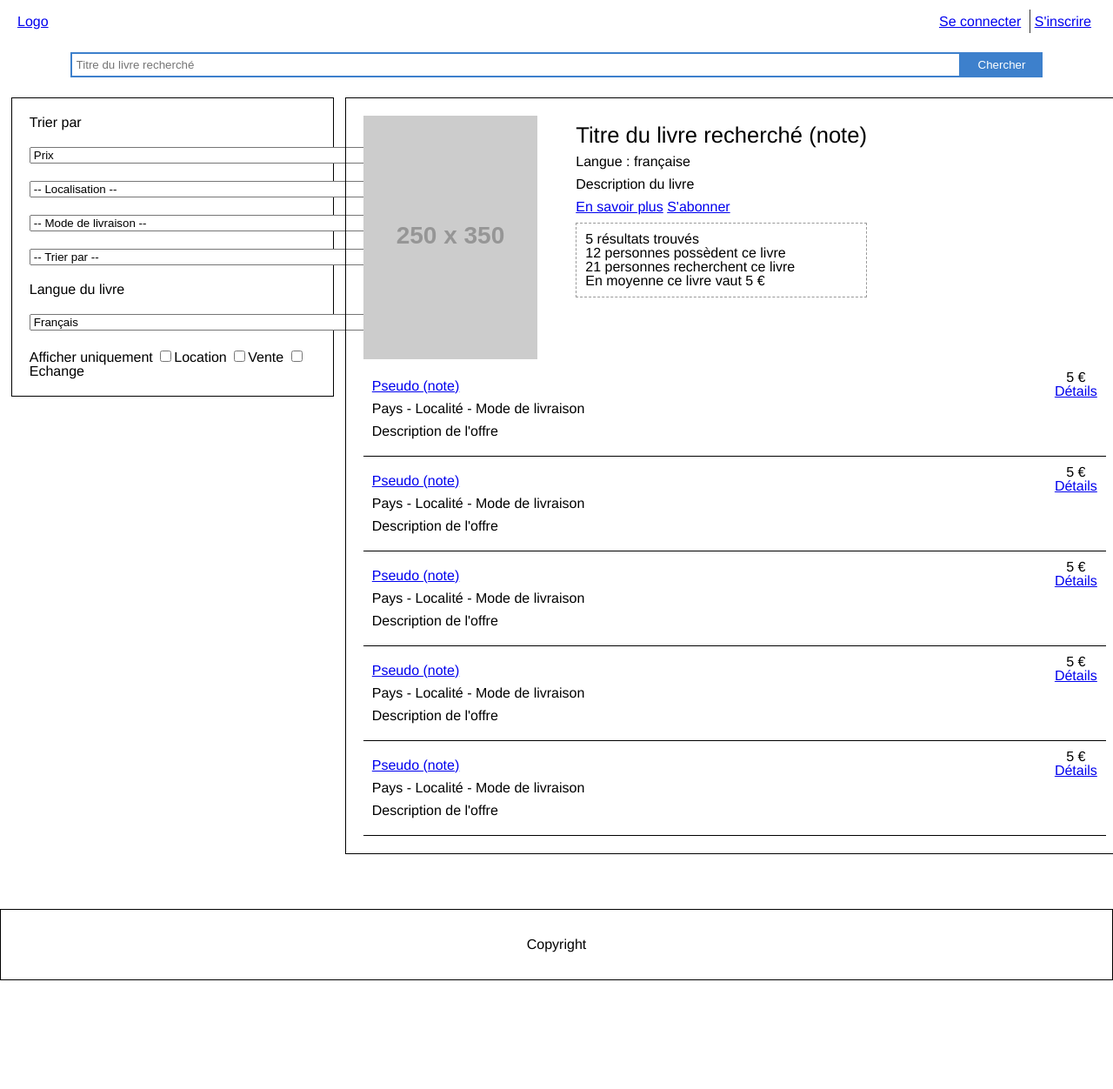
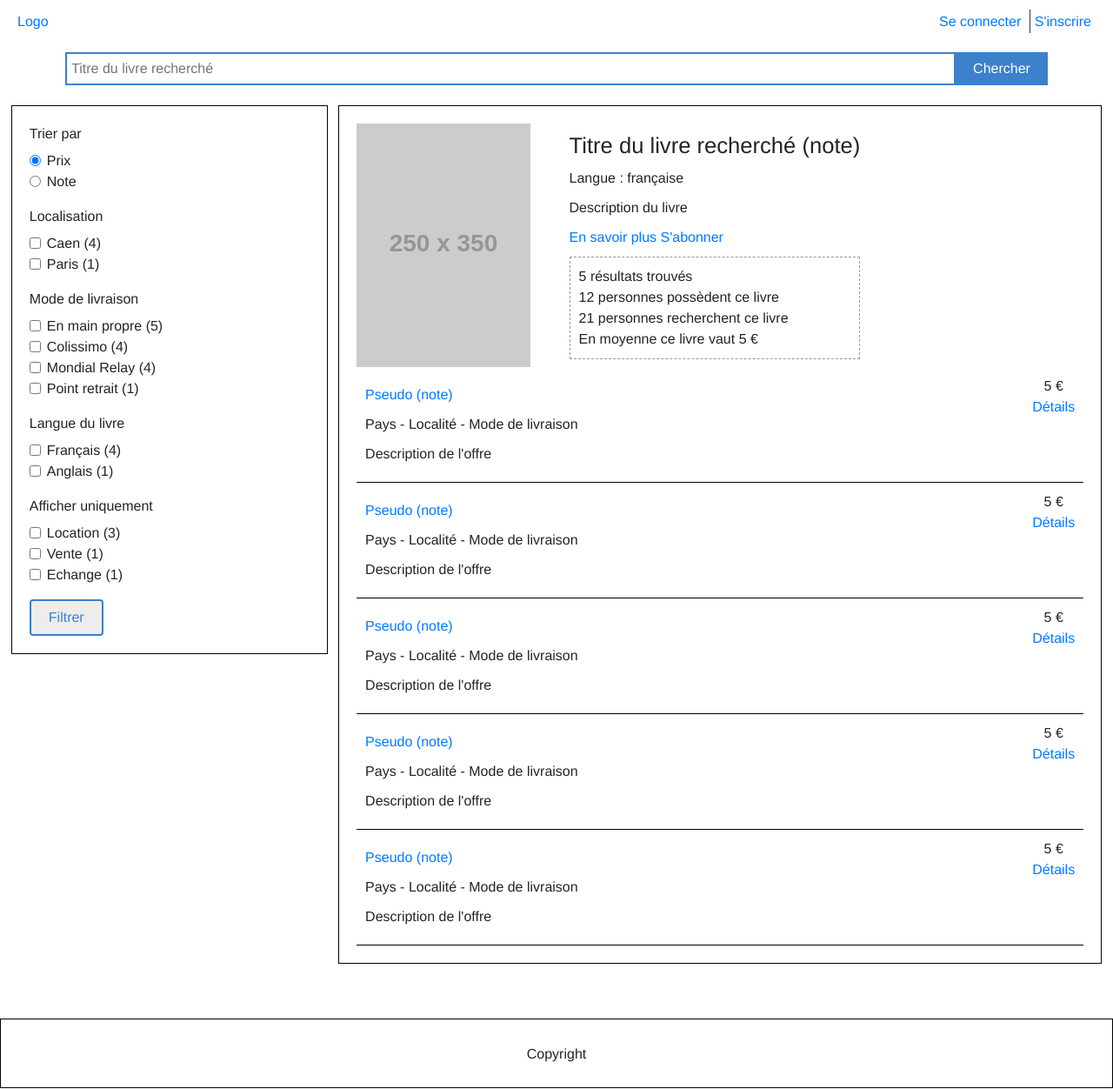
Before and after one commit to vgallien/ihm-livres, a Jekyll site: the page built from recherche/index.html, in a window 1280 px wide. Shown: the whole page at 87% size. Built offline with Jekyll 4.4.1, drawn with Linux system fonts in a browser that asks for light colours; before the commit the page ends 1127 px from its top, so only the background shows below that.

Commit message:
Modification des filtres et ajout de bootstrap

```diff
--- a/_includes/head.html
+++ b/_includes/head.html
@@ -1,6 +1,7 @@
 <head>
     <meta charset="utf-8">
     <title>Prototype</title>
-    <link rel="stylesheet" href="{{ site.baseurl }}/css/reset.css">
+    <link href="https://stackpath.bootstrapcdn.com/bootstrap/4.1.1/css/bootstrap.min.css" rel="stylesheet" integrity="sha384-WskhaSGFgHYWDcbwN70/dfYBj47jz9qbsMId/iRN3ewGhXQFZCSftd1LZCfmhktB" crossorigin="anonymous">
+    <!-- <link rel="stylesheet" href="{{ site.baseurl }}/css/reset.css"> -->
     <link rel="stylesheet" href="{{ site.baseurl }}/css/main.css">
 </head>
--- a/recherche/index.html
+++ b/recherche/index.html
@@ -5,40 +5,74 @@ layout: defaultWithSearchBar
 <div class="container">
     <div class="filtres">
         <form>
-            <label for="tri">Trier par</label>
-            <select id="tri">
-                <option>Prix</option>
-                <option>Note utilisateur</option>
-            </select>
-            <select>
-                <option>-- Localisation --</option>
-                <option>Normandie</option>
-                <option>Bretagne</option>
-            </select>
-            <select>
-                <option>-- Mode de livraison --</option>
-                <option>En main propre</option>
-                <option>Colissimo</option>
-                <option>Point retrait</option>
-            </select>
-            <select>
-                <option>-- Trier par --</option>
-                <option>Localisation</option>
-                <option>Prix</option>
-            </select>
-            <label for="langue">Langue du livre</label>
-            <select id="langue">
-                <option>Français</option>
-                <option>Anglais</option>
-                <option>Allemand</option>
-                <option>Espagnol</option>
-            </select>
-            <div>
-                Afficher uniquement
-                <input type="checkbox" /><label>Location</label>
-                <input type="checkbox" /><label>Vente</label>
-                <input type="checkbox" /><label>Echange</label>
-            </div>
+            <fieldset class="form-group">
+                <legend class="col-form-label pt-0">Trier par</legend>
+                <div class="form-check">
+                    <input class="form-check-input" type="radio" name="tri" id="prix" checked />
+                    <label class="form-check-label" for="prix">Prix</label>
+                </div>
+                <div class="form-check">
+                    <input class="form-check-input" type="radio" name="tri" id="note" />
+                    <label class="form-check-label" for="note">Note</label>
+                </div>
+            </fieldset>
+            <fieldset class="form-group">
+                <legend class="col-form-label pt-0">Localisation</legend>
+                <div class="form-check">
+                    <input class="form-check-input" type="checkbox" name="localisation" id="caen" />
+                    <label class="form-check-label" for="caen">Caen (4)</label>
+                </div>
+                <div class="form-check">
+                    <input class="form-check-input" type="checkbox" name="localisation" id="paris" />
+                    <label class="form-check-label" for="paris">Paris (1)</label>
+                </div>
+            </fieldset>
+            <fieldset class="form-group">
+                <legend class="col-form-label pt-0">Mode de livraison</legend>
+                <div class="form-check">
+                    <input class="form-check-input" type="checkbox" name="livraison" id="en-main-propre" />
+                    <label class="form-check-label" for="en-main-propre">En main propre (5)</label>
+                </div>
+                <div class="form-check">
+                    <input class="form-check-input" type="checkbox" name="livraison" id="colissimo" />
+                    <label class="form-check-label" for="colissimo">Colissimo (4)</label>
+                </div>
+                <div class="form-check">
+                    <input class="form-check-input" type="checkbox" name="livraison" id="mondial-relay" />
+                    <label class="form-check-label" for="mondial-relay">Mondial Relay (4)</label>
+                </div>
+                <div class="form-check">
+                    <input class="form-check-input" type="checkbox" name="livraison" id="point-retrait" />
+                    <label class="form-check-label" for="point-retrait">Point retrait (1)</label>
+                </div>
+            </fieldset>
+            <fieldset class="form-group">
+                <legend class="col-form-label pt-0">Langue du livre</legend>
+                <div class="form-check">
+                    <input class="form-check-input" type="checkbox" name="langue" id="français" />
+                    <label class="form-check-label" for="français">Français (4)</label>
+                </div>
+                <div class="form-check">
+                    <input class="form-check-input" type="checkbox" name="langue" id="anglais" />
+                    <label class="form-check-label" for="anglais">Anglais (1)</label>
+                </div>
+            </fieldset>
+            <fieldset class="form-group">
+                <legend class="col-form-label pt-0">Afficher uniquement</legend>
+                <div class="form-check">
+                    <input class="form-check-input" type="checkbox" name="afficher" id="location" />
+                    <label class="form-check-label" for="location">Location (3)</label>
+                </div>
+                <div class="form-check">
+                    <input class="form-check-input" type="checkbox" name="afficher" id="vente" />
+                    <label class="form-check-label" for="vente">Vente (1)</label>
+                </div>
+                <div class="form-check">
+                    <input class="form-check-input" type="checkbox" name="afficher" id="echange" />
+                    <label class="form-check-label" for="echange">Echange (1)</label>
+                </div>
+            </fieldset>
+            <button class="btn btn-primary">Filtrer</button>
         </form>
     </div><!--
     --><div class="resultats">
```
